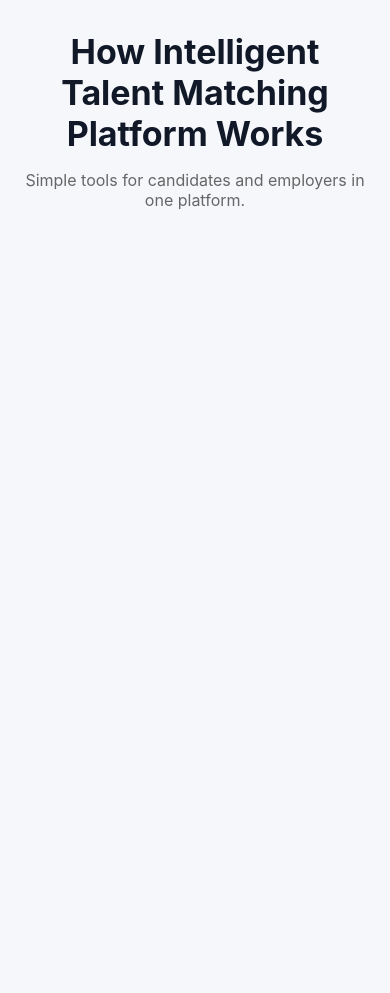
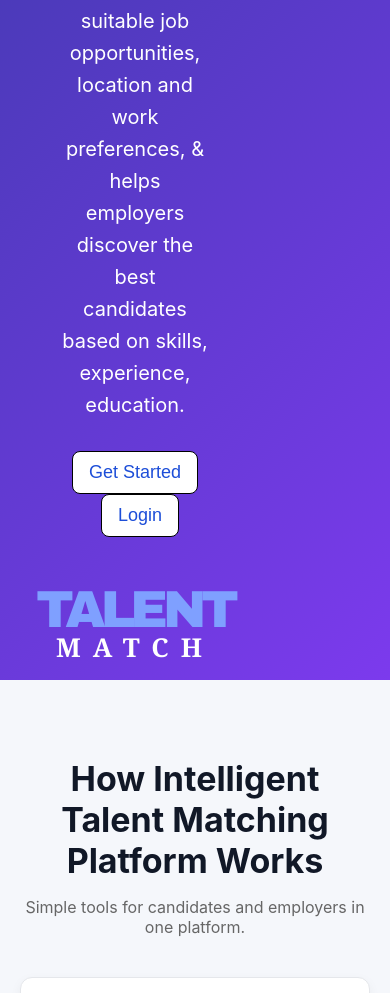
Before and after one commit to ILVTN/CSIT314-Intelligent-Talent-Matching-Platform-, a website: page frontend/index.html in a window 390 px wide. Shown: the part 1007-2000 px from the top of the page. Before the commit the page ends 1307 px from the top, so only its background shows below. Drawn offline with Linux system fonts and the light colour scheme.

Commit message:
index logo added

```diff
--- a/frontend/css/style.css
+++ b/frontend/css/style.css
@@ -22,7 +22,6 @@ h1, h2, h3 {
     margin-bottom: 20px;
     border: 1px solid #e5e7eb;
     box-shadow: 0 4px 12px rgba(0,0,0,0.05);
-    display: none; /* Hide all cards by default */
 }
 
 input, textarea, select {
@@ -107,7 +106,42 @@ button:hover {
 /* HERO compo css */
 .hero-content {
     max-width: 700px;
+    margin-top: 0;
+}
+
+.hero-main {
+    display: flex;
+    align-items: center;
+    justify-content: space-between;
+    gap: 60px;
     margin-top: 120px;
+    margin-right: 120px;
+}
+
+.hero-logo-text {
+    text-align: center;
+    min-width: 360px;
+    margin-right: 80px;
+}
+
+.hero-logo-text h2 {
+    color: #7fa0ff;
+    font-size: 110px;
+    font-weight: 900;
+    letter-spacing: -5px;
+    margin: 0;
+    line-height: 0.9;
+    font-family: 'Arial Black', 'Trebuchet MS', Arial, sans-serif;
+}
+
+.hero-logo-text p {
+    color: white;
+    font-size: 46px;
+    font-weight: bold;
+    letter-spacing: 12px;
+    margin: 0;
+    line-height: 1;
+    font-family: Georgia, 'Times New Roman', serif;
 }
 
 .hero-content h1 {
@@ -124,6 +158,27 @@ button:hover {
 
 .hero-content a {
    text-decoration: none;
+}
+
+@media (max-width: 800px) {
+    .hero-main {
+        flex-direction: column;
+        text-align: center;
+        margin-top: 70px;
+        gap: 40px;
+    }
+
+    .hero-logo-text {
+        margin-right: 0;
+    }
+
+    .hero-logo-text h2 {
+        font-size: 52px;
+    }
+
+    .hero-logo-text p {
+        font-size: 26px;
+    }
 }
 
 a button {
--- a/frontend/index.html
+++ b/frontend/index.html
@@ -3,8 +3,51 @@
 <head>
     <meta charset="UTF-8">
     <meta name="viewport" content="width=device-width, initial-scale=1.0">
+    <link rel="icon" type="image/png" href="images/TalentMatchLogo.png">
     <title>Intelligent Talent Matching Platform</title>
     <link rel="stylesheet" href="css/style.css">
+
+    <style>
+        .hero-main {
+            display: flex;
+            align-items: center;
+            justify-content: space-between;
+            gap: 50px;
+            margin-top: 120px;
+        }
+
+        .hero-content {
+            max-width: 700px;
+            margin-top: 0;
+        }
+
+        .hero-logo-box {
+            flex: 1;
+            display: flex;
+            justify-content: center;
+        }
+
+        .hero-logo {
+            width: 280px;
+            height: 280px;
+            object-fit: contain;
+            animation: logoFloat 3s ease-in-out infinite;
+        }
+
+        @keyframes logoFloat {
+            0% {
+                transform: translateY(0);
+            }
+
+            50% {
+                transform: translateY(-12px);
+            }
+
+            100% {
+                transform: translateY(0);
+            }
+        }
+    </style>
 </head>
 <body>
     <div class="hero">
@@ -16,6 +59,7 @@
             </div>
         </nav>
 
+        <div class="hero-main">
             <div class="hero-content">
                 <h1>Find the right job or the right talent faster</h1>
                 <p>Intelligent Talent Matching Platform connects candidates with suitable job opportunities, location and work preferences,
@@ -29,6 +73,13 @@
                     <button class="login-btn">Login</button>
                 </a>
             </div>
+
+            <div class="hero-logo-text">
+                <h2>TALENT</h2>
+                <p>MATCH</p>
+            </div>
+        </div>
+
     </div>
 
     <div class="page">
```
Also changed, not shown: frontend/candidate-dashboard.html (+4 -1 lines), frontend/employer-dashboard.html (+4 -1 lines), frontend/login.html (+1 -0 lines), frontend/register.html (+1 -0 lines), frontend/images/TalentMatchLogo.png (added). Lines whose indentation alone changed are shown as unchanged.
